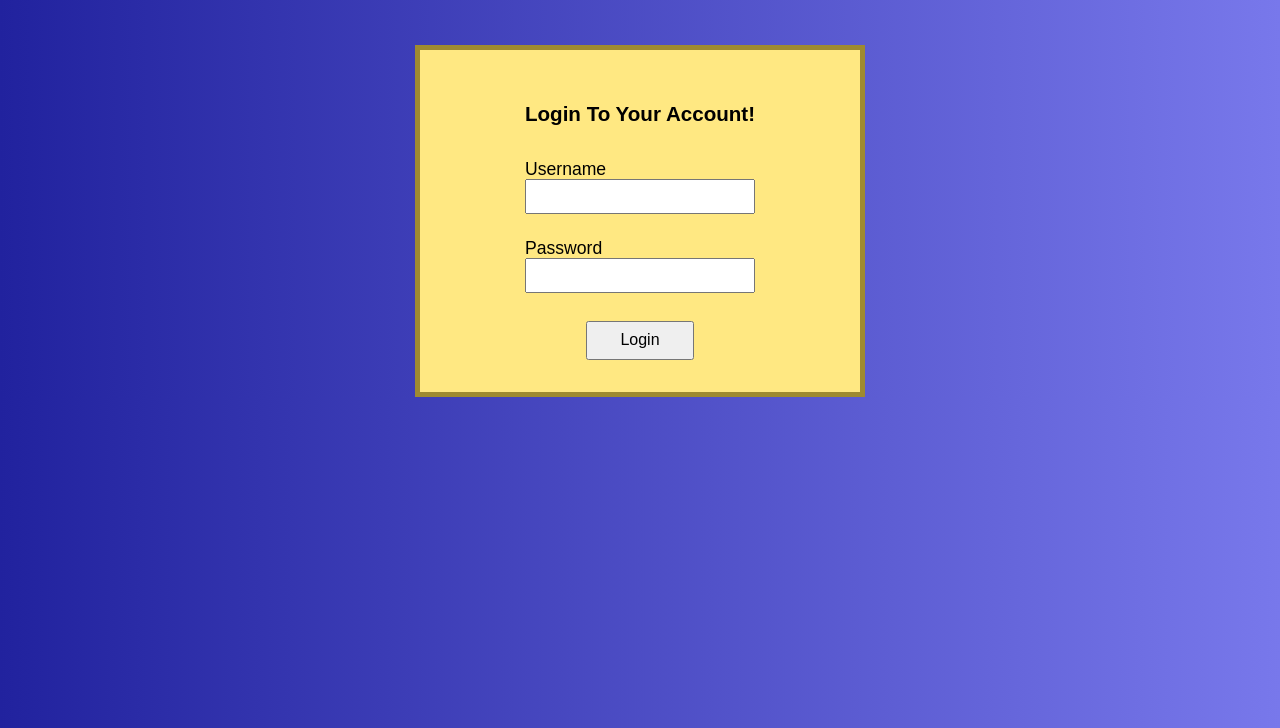
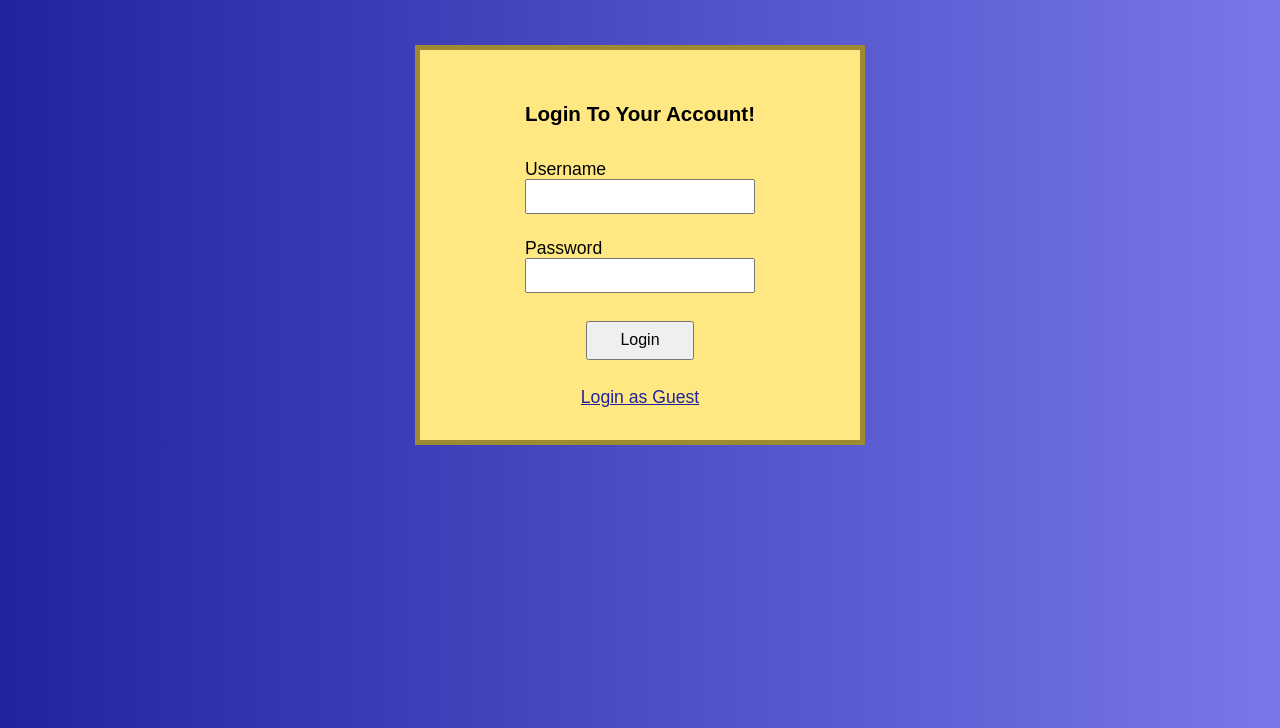
Before and after one commit to jove0610/ree-board-reviewer, a React app in the folder client/: page /login in a window 1280 px wide. Shown: the part 72-800 px from the top of the page. Built offline with nearby package versions, Linux system fonts and the light colour scheme; no server answers.

Commit message:
fixed server-favicon bug, added login as guest feature

```diff
--- a/client/src/components/Login.js
+++ b/client/src/components/Login.js
@@ -4,7 +4,6 @@ import { connect } from 'react-redux';
 import { Redirect } from 'react-router-dom';
 
 import { login } from '../redux/actions/user';
-
 import Alert from './Alert';
 
 import styles from '../css/login.module.css';
@@ -20,6 +19,7 @@ class Login extends React.Component {
 
     this.onChange = this.onChange.bind(this);
     this.onSubmit = this.onSubmit.bind(this);
+    this.guestLogin = this.guestLogin.bind(this);
   }
 
   onChange(e) {
@@ -33,6 +33,10 @@ class Login extends React.Component {
     const { username, password } = this.state;
 
     this.props.login(username, password);
+  }
+
+  guestLogin() {
+    this.props.login('guest', '123456');
   }
 
   render() {
@@ -77,6 +81,13 @@ class Login extends React.Component {
           <button type="submit" className={styles.submitBtn}>
             Login
           </button>
+          <button
+            type="button"
+            className={styles.guestBtn}
+            onClick={this.guestLogin}
+          >
+            Login as Guest
+          </button>
           <Alert />
         </form>
       </div>
--- a/client/src/css/login.module.css
+++ b/client/src/css/login.module.css
@@ -31,3 +31,13 @@
   padding: 0.5em 2em;
   cursor: pointer;
 }
+
+.guestBtn {
+  background: none;
+  border: none;
+  cursor: pointer;
+  text-decoration: underline;
+  color: #21229e;
+  display: inline-block;
+  margin-top: 1.5em;
+}
--- a/server.js
+++ b/server.js
@@ -14,8 +14,8 @@ mongoose.connect(process.env.MONGO_URI, {
 const db = mongoose.connection;
 db.on('error', console.error.bind(console, 'MongoDB connection error:'));
 
-app.use(favicon(path.join(__dirname, 'public', 'favicon.ico')));
 app.use(express.json({ extended: false }));
+app.use(favicon(path.join(__dirname, 'client', 'public', 'favicon.ico')));
 
 app.use('/api/user', require('./routes/user'));
 app.use('/api/auth', require('./routes/auth'));
```
